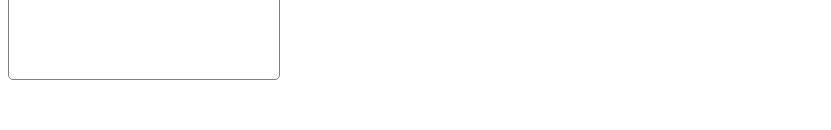
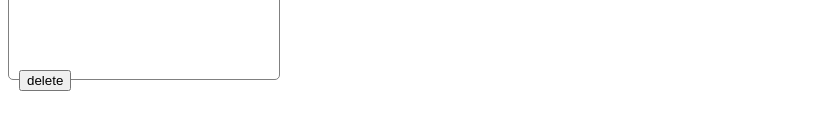
Before and after one commit to DoctorLapen/MyNotes, a React (Create React App) app: page / in a window 1280 px wide. Both pictures are taken after typing "Sample", "Sample" into the empty fields and a click on the button "createNote". Shown: the part 582-712 px from the top of the page, without its empty margins (0-831 px from the left). Built offline with nearby package versions, Linux system fonts and the light colour scheme.

Commit message:
add editing  and deleting notes

```diff
--- a/src/Note.js
+++ b/src/Note.js
@@ -2,13 +2,19 @@
 import "./Note.css"
 const Note = (props) => {
 
-    const{title,text} = props;
+    const{data,edit,deleteNote} = props;
 
+    const editValue = (event)=>
+    {
+       data[event.target.name] = event.target.value;
+       edit(data);
+    }
 
   return (
     <div className="note">
-    <h4><input placeholder="" name="title" value={title}></input></h4>
-    <textarea placeholder="" name="text" value={text} ></textarea>
+    <h4><input placeholder="" name="title" value={data.title} onChange={editValue}></input></h4>
+    <textarea placeholder="" name="text" value={data.text} onChange={editValue}></textarea>
+    <button onClick={(e)=> deleteNote(data.id)}>delete</button>
     </div>
   )
 }
--- a/src/NoteSpace.js
+++ b/src/NoteSpace.js
@@ -36,10 +36,17 @@ console.log(savedNotes);
     setNotes([newNote,...notes]);
   }
   const editNote = (newNote)=>{
-    let noteIndex = notes.findIndex((element)=> element.id ==newNote.id);
-    notes[noteIndex] = newNote;
-    setNotes(notes);
+    let newNotes = [...notes];
+    let noteIndex = newNotes.findIndex((element)=> element.id ==newNote.id);
+    console.log(`noteIndex ${noteIndex}`);
+    newNotes[noteIndex] = newNote;
+    setNotes(newNotes);
   }
+  const deleteNote = (id)=>{
+    let newNotes = notes.filter((note)=> note.id != id);
+    setNotes(newNotes);
+  }
+
   console.log(notes);
   return (
     <div>
@@ -47,7 +54,7 @@ console.log(savedNotes);
     <div className='noteSpace'>
     {
 
-      notes.map((note)=><Note text={note.text}  title={note.title} />)
+      notes.map((note)=><Note data= {note} edit = {editNote} deleteNote ={deleteNote}/>)
      }
     </div>
     </div>
```
